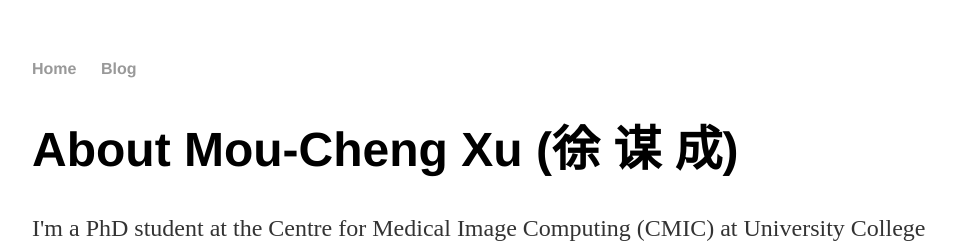
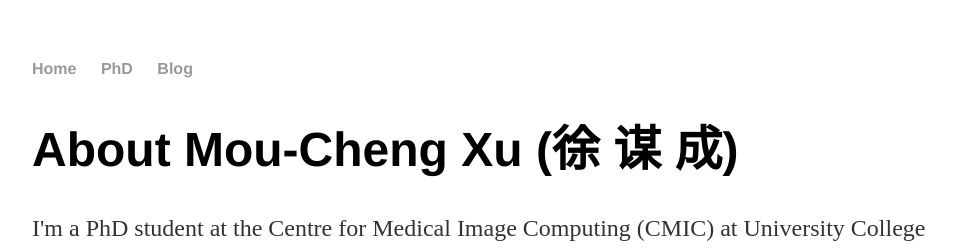
Before and after one commit to moucheng2017/mouchengxu.github.io, a Jekyll site: the page built from index.html, in a window 1280 px wide. Shown: the top 252 px of the page, without its empty margins (160-1116 px from the left). Built offline with Jekyll 4.4.1, drawn with Linux system fonts in a browser that asks for light colours.

Commit message:
Update default.html

```diff
--- a/_layouts/default.html
+++ b/_layouts/default.html
@@ -9,9 +9,8 @@
 			<nav>
 	    		<ul>
 	        		<li><a href="/">Home</a></li>
-<!-- 		        	<li><a href="/about">About</a></li> -->
-<!-- 	        		<li><a href="/cv">CV</a></li> -->
-	        		<li><a href="/blog">Blog</a></li>
+				<li><a href="/phd">PhD</a></li>
+	        		<li><a href="/bl">Blog</a></li>
 	    		</ul>
 			</nav>
 			<div class="container">
```
